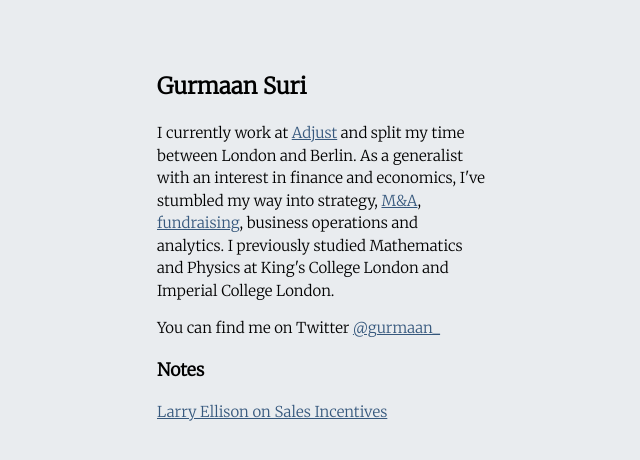
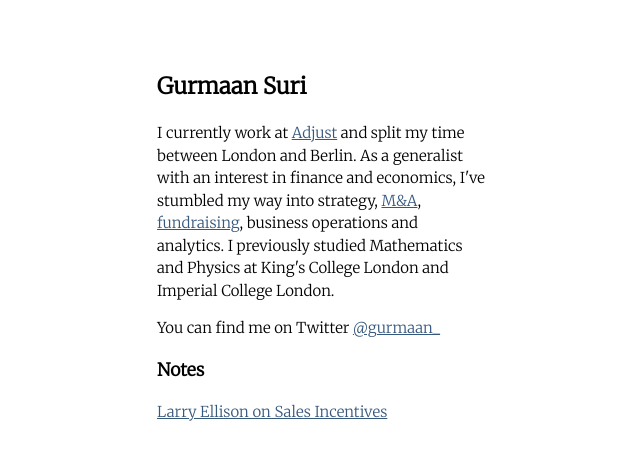
Before and after one commit to g-suri/g-suri.github.io, a plain HTML site: page index.html in a window 1280 px wide. Shown: the whole page, without its empty margins (318-958 px from the left). Drawn offline with Linux system fonts and the light colour scheme.

Commit message:
Update style.css

```diff
--- a/style.css
+++ b/style.css
@@ -2,7 +2,6 @@ img{max-width:100%;}
 
 
 body{
-    background-color: #e9ecef;
     font-family: 'Merriweather', serif;
     font-size:15px;
     line-height:1.5;
```
